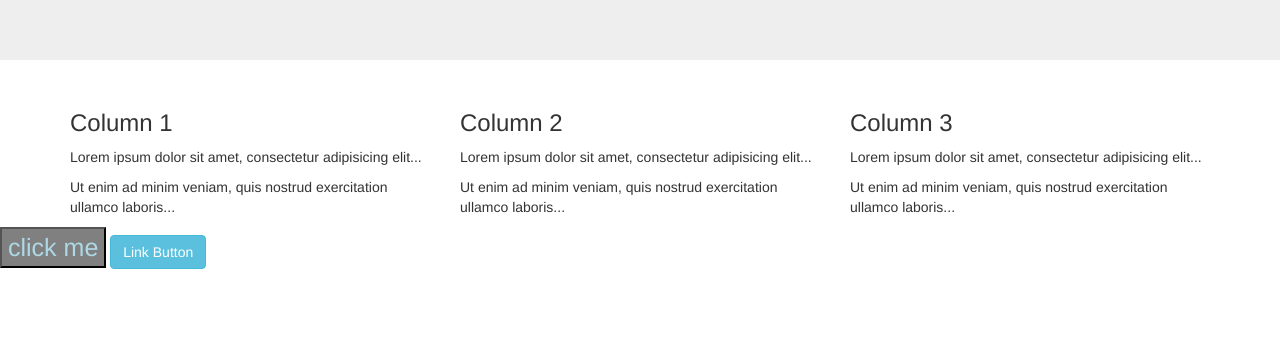
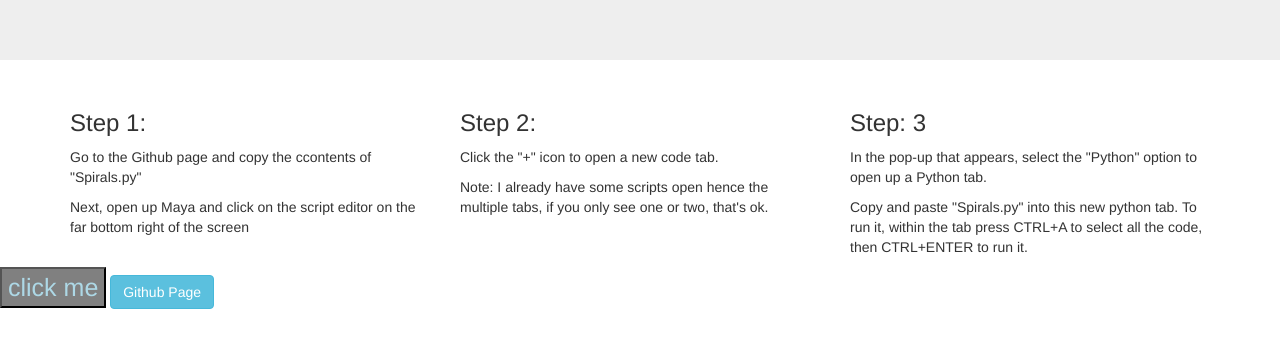
Before and after one commit to Josue-Rocha/Plugins-for-the-Betterment-of-UI, a plain HTML site: page index.html in a window 1280 px wide. Shown: the part 180-528 px from the top of the page. Drawn offline with nearby package versions, Linux system fonts and the light colour scheme.

Commit message:
Update index.html 04

```diff
--- a/index.html
+++ b/index.html
@@ -18,19 +18,19 @@
 <div class="container">
   <div class="row">
     <div class="col-sm-4">
-      <h3>Column 1</h3>
-      <p>Lorem ipsum dolor sit amet, consectetur adipisicing elit...</p>
-      <p>Ut enim ad minim veniam, quis nostrud exercitation ullamco laboris...</p>
+      <h3>Step 1:</h3>
+      <p>Go to the Github page and copy the ccontents of "Spirals.py"</p>
+      <p>Next, open up Maya and click on the script editor on the far bottom right of the screen</p>
     </div>
     <div class="col-sm-4">
-      <h3>Column 2</h3>
-      <p>Lorem ipsum dolor sit amet, consectetur adipisicing elit...</p>
-      <p>Ut enim ad minim veniam, quis nostrud exercitation ullamco laboris...</p>
+      <h3>Step 2:</h3>
+      <p>Click the "+" icon to open a new code tab.</p>
+      <p>Note: I already have some scripts open hence the multiple tabs, if you only see one or two, that's ok.</p>
     </div>
     <div class="col-sm-4">
-      <h3>Column 3</h3>
-      <p>Lorem ipsum dolor sit amet, consectetur adipisicing elit...</p>
-      <p>Ut enim ad minim veniam, quis nostrud exercitation ullamco laboris...</p>
+      <h3>Step: 3</h3>
+      <p>In the pop-up that appears, select the "Python" option to open up a Python tab.</p>
+      <p>Copy and paste "Spirals.py" into this new python tab. To run it, within the tab press CTRL+A to select all the code, then CTRL+ENTER to run it.</p>
     </div>
   </div>
 </div>
@@ -38,7 +38,7 @@
     <button style="font-size:25px; background-color: grey; color:lightblue; border-redius:25px;">click me</button>
   </a>
 
-  <a href="https://github.com/Josue-Rocha/Plugins-for-the-Betterment-of-UI" class="btn btn-info" role="button">Link Button</a>
+  <a href="https://github.com/Josue-Rocha/Plugins-for-the-Betterment-of-UI" class="btn btn-info" role="button">Github Page</a>
 
 </body>
 </html>
```
